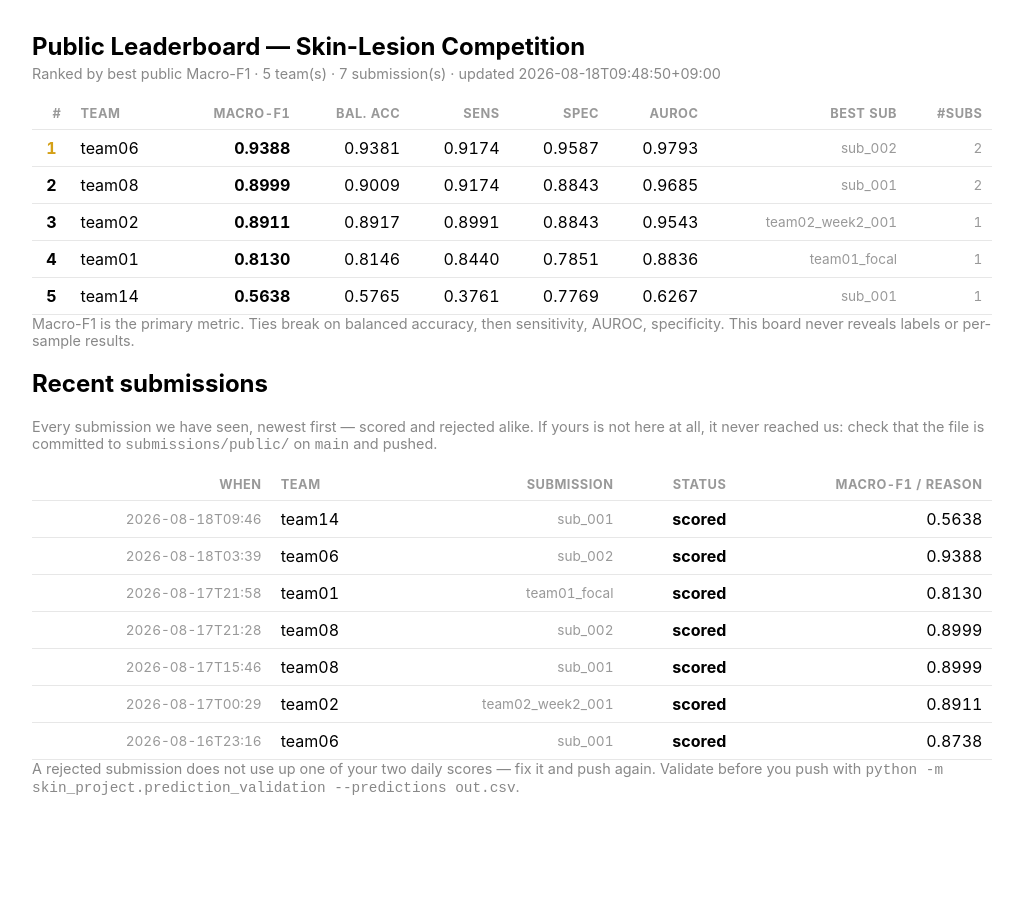
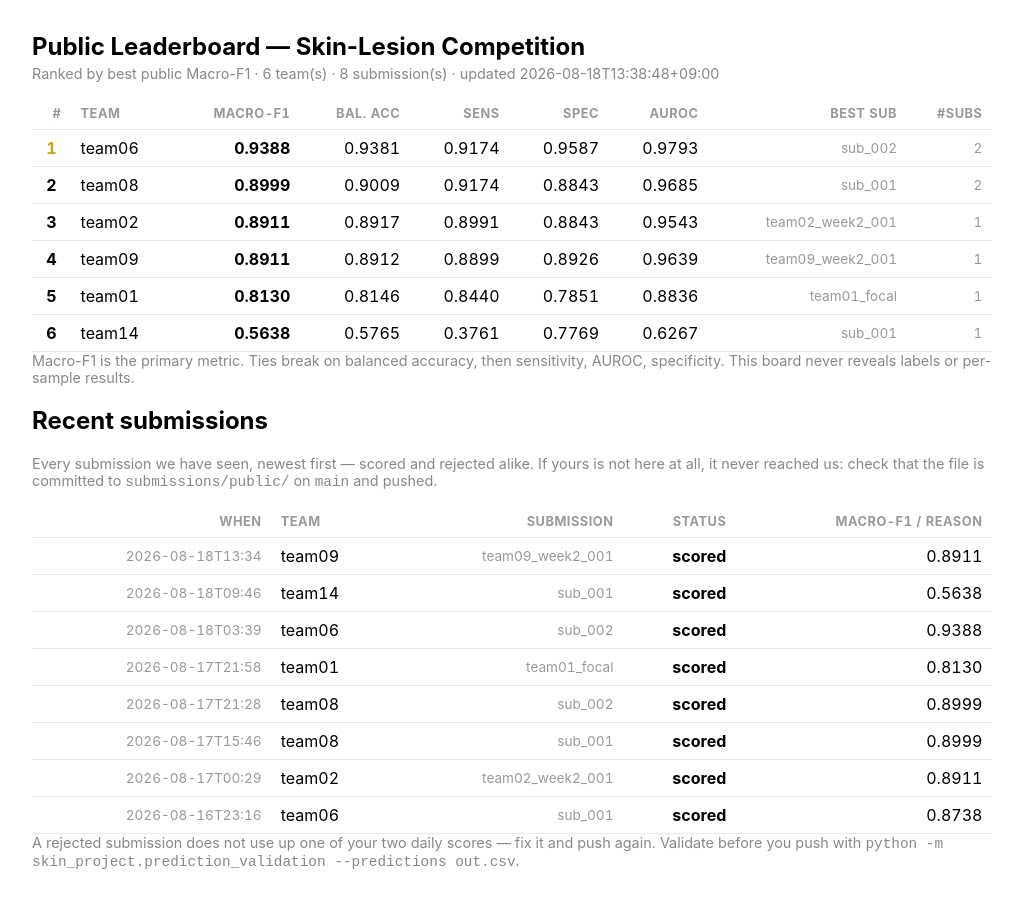
Before and after one commit to hongik-aicourses/ml-bootcamp-leaderboard, a plain HTML site: page index.html in a window 1280 px wide. Shown: the whole page, without its empty margins (128-1151 px from the left). Before the commit the page ends 828 px from the top, so only its background shows below. Drawn offline with Linux system fonts and the light colour scheme.

Commit message:
Update leaderboard

```diff
--- a/index.html
+++ b/index.html
@@ -19,7 +19,7 @@
   tbody tr:hover { background: #8881; }
 </style></head><body>
 <h1>Public Leaderboard — Skin-Lesion Competition</h1>
-<p class="sub">Ranked by best public Macro-F1 · 5 team(s) · 7 submission(s) · updated 2026-08-18T09:48:50+09:00</p>
+<p class="sub">Ranked by best public Macro-F1 · 6 team(s) · 8 submission(s) · updated 2026-08-18T13:38:48+09:00</p>
 <table>
   <thead><tr>
     <th>#</th><th>Team</th><th>Macro-F1</th><th>Bal. Acc</th>
@@ -45,13 +45,19 @@
       <td class="muted">team02_week2_001</td><td class="muted">1</td>
     </tr>
     <tr>
-      <td class="rank">4</td><td class="team">team01</td>
+      <td class="rank">4</td><td class="team">team09</td>
+      <td class="score">0.8911</td><td>0.8912</td>
+      <td>0.8899</td><td>0.8926</td><td>0.9639</td>
+      <td class="muted">team09_week2_001</td><td class="muted">1</td>
+    </tr>
+    <tr>
+      <td class="rank">5</td><td class="team">team01</td>
       <td class="score">0.8130</td><td>0.8146</td>
       <td>0.8440</td><td>0.7851</td><td>0.8836</td>
       <td class="muted">team01_focal</td><td class="muted">1</td>
     </tr>
     <tr>
-      <td class="rank">5</td><td class="team">team14</td>
+      <td class="rank">6</td><td class="team">team14</td>
       <td class="score">0.5638</td><td>0.5765</td>
       <td>0.3761</td><td>0.7769</td><td>0.6267</td>
       <td class="muted">sub_001</td><td class="muted">1</td>
@@ -70,6 +76,11 @@ If yours is not here at all, it never reached us: check that the file is committ
     <th>When</th><th>Team</th><th>Submission</th><th>Status</th><th>Macro-F1 / reason</th>
   </tr></thead>
   <tbody>
+    <tr>
+      <td class="muted">2026-08-18T13:34</td><td class="team">team09</td>
+      <td class="muted">team09_week2_001</td>
+      <td class="score">scored</td><td>0.8911</td>
+    </tr>
     <tr>
       <td class="muted">2026-08-18T09:46</td><td class="team">team14</td>
       <td class="muted">sub_001</td>
```
